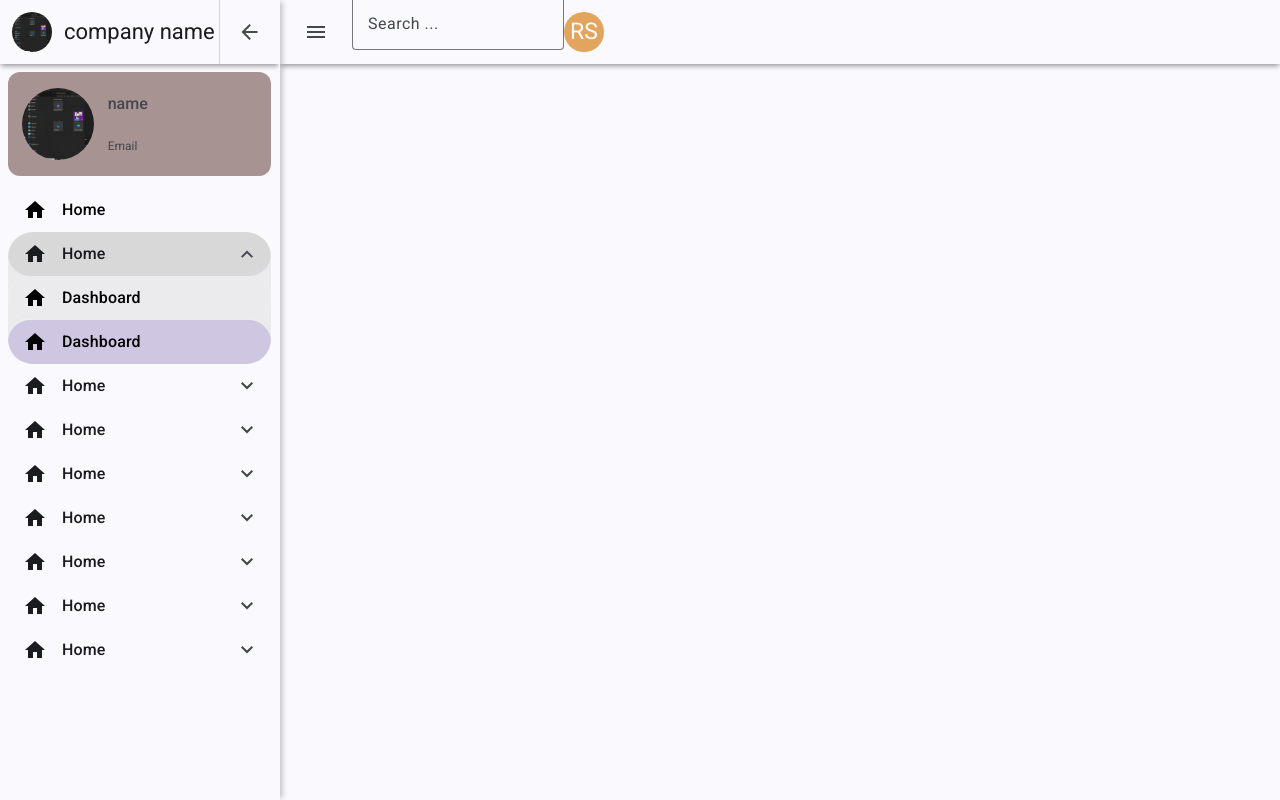
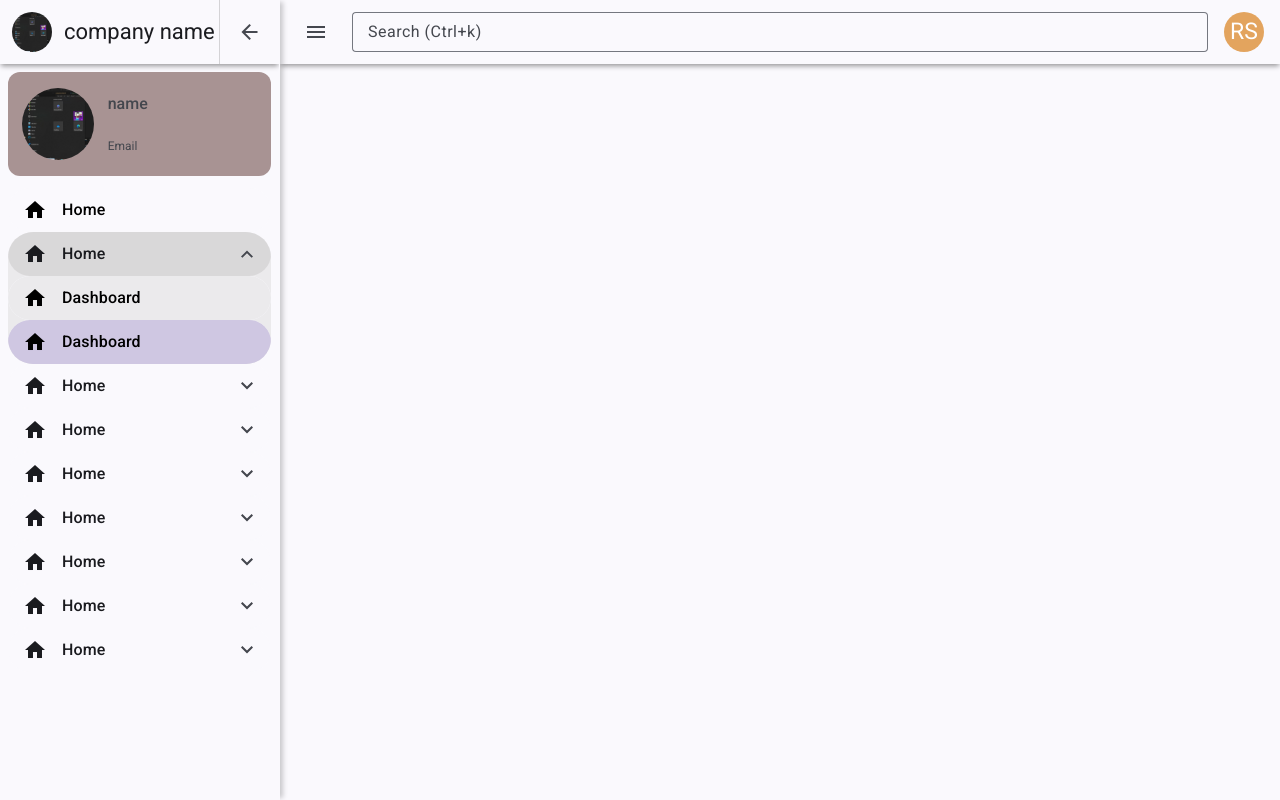
Before and after one commit to schoolm913/front-end, an Angular app: page /home/dashboard in a window 1280 px wide. Built offline with nearby package versions, Linux system fonts and the light colour scheme.

Commit message:
Search alignment fix

```diff
--- a/src/app/app.component.scss
+++ b/src/app/app.component.scss
@@ -0,0 +1,4 @@
+mat-form-field.small {
+    --mat-form-field-container-height: 40px;
+    --mat-form-field-container-vertical-padding: 8px;
+}
--- a/src/app/app.component.ts
+++ b/src/app/app.component.ts
@@ -1,13 +1,14 @@
 //--------------------------------------------------------------------------------------------------------------------------
 // Angular imports
 //--------------------------------------------------------------------------------------------------------------------------
-import { Component, OnInit } from '@angular/core';
+import { Component, OnInit, ViewEncapsulation } from '@angular/core';
 
 @Component({
   selector: 'app-root',
   templateUrl: './app.component.html',
   styleUrl: './app.component.scss',
-  standalone: false
+  standalone: false,
+  encapsulation: ViewEncapsulation.None
 })
 
 export class AppComponent implements OnInit {
--- a/src/app/app.module.ts
+++ b/src/app/app.module.ts
@@ -30,6 +30,7 @@ import { UserPanelComponent } from './navigation/user-panel/user-panel.component
 import { MatExpansionModule } from '@angular/material/expansion';
 import { FullScreenComponent } from './shared/full-screen/full-screen.component';
 import { SidebarMenuListComponent } from './navigation/sidebar-menu-list/sidebar-menu-list.component';
+import { MAT_FORM_FIELD_DEFAULT_OPTIONS } from '@angular/material/form-field';
 
 @NgModule({
   declarations: [
@@ -54,7 +55,11 @@ import { SidebarMenuListComponent } from './navigation/sidebar-menu-list/sidebar
 ],
   providers: [
     provideClientHydration(),
-    provideAnimationsAsync()
+    provideAnimationsAsync(),
+    {
+      provide: MAT_FORM_FIELD_DEFAULT_OPTIONS,
+      useValue: { subscriptSizing: 'dynamic' },
+    },
   ],
   bootstrap: [AppComponent],
   exports:[]
--- /dev/null
+++ b/src/app/config/config.ts
@@ -0,0 +1,3 @@
+export const keyboardShortCut = {
+    globalSerach: 'Ctrl+k'
+}
--- /dev/null
+++ b/src/app/directives-pipes/directives/keyBoardShortCut.directive.ts
@@ -0,0 +1,60 @@
+import { Directive, ElementRef, HostListener, Input } from '@angular/core';
+
+@Directive({
+    selector: '[keyboardShortCut]',
+    standalone: true
+})
+export class KeyboardShortCutDirective {
+    @Input() keyboardShortCut = '';
+    @Input() ShortCutAction: string = '';
+
+    private ctrl = 'ctrl';
+
+
+    constructor(private el: ElementRef) { }
+
+    @HostListener('document:keydown', ['$event'])
+    onKeydown(event: any): void {
+        // let keys = this.keyboardShortCut.split("+");
+        // let typedKey = this.findKeyName(keys[0]);
+        // // confirm combine keypress
+        // if (typedKey && typedKey.isModify) {
+        //     // check all key pressed
+        //     let allKeyPress = 0;
+        //     for (let key of keys) {
+        //         let typedKey: any = this.findKeyName(key);
+        //         if (event[typedKey.keyName].toLowerCase() === typedKey.keyName) {
+        //             allKeyPress++;
+        //         }
+        //     }
+        //     console.log(allKeyPress);
+        //     console.log(keys.length);
+
+        //     // trigger action
+        //     if (keys.length === allKeyPress) {
+        //         this.keyBoardAction();
+        //     }
+
+        // }
+    }
+
+
+    private findKeyName(key: string): { keyName: string, isModify: boolean } | null {
+        if (!key) return null;
+
+        if (key.toLowerCase() === 'ctrl') {
+            return { keyName: 'control', isModify: true }
+        }
+        return { keyName: key.toLowerCase(), isModify: true }
+    }
+
+
+    private keyBoardAction(): void {
+        // focus
+        if (this.ShortCutAction.toLowerCase().trim() === "focus") {
+            this.el.nativeElement.focus();
+        }
+    }
+
+
+}
--- a/src/app/navigation/navigation.component.html
+++ b/src/app/navigation/navigation.component.html
@@ -37,11 +37,11 @@
    </div>
   </mat-sidenav>
   <mat-sidenav-content [ngStyle]="{'margin-left': collabseSideBarWidth()}">
-    <mat-toolbar color="primary" class='content-toolbar'>
+    <mat-toolbar color="primary" class='content-toolbar w-full'>
       <button type="button" aria-label="Toggle sidenav" mat-icon-button (click)="drawer.toggle()">
         <mat-icon aria-label="Side nav toggle icon">menu</mat-icon>
       </button>
-      <app-toolbar></app-toolbar>
+      <app-toolbar class="flex-1"></app-toolbar>
     </mat-toolbar>
     <router-outlet></router-outlet>
     <!-- Add Content Here -->
--- a/src/app/shared/search/search.component.html
+++ b/src/app/shared/search/search.component.html
@@ -1,9 +1,3 @@
-<mat-form-field class="w-full" appearance="outline">
-    <mat-label>{{placeHolder}}</mat-label>
-    <input matInput type="text" [formControl]="inputValue">
-    @if (inputValue.value) {
-    <button class="m-[8px]" matSuffix mat-icon-button aria-label="Clear" (click)="clearInput()">
-        <mat-icon>close</mat-icon>
-    </button>
-}
+<mat-form-field class="w-full small" appearance="outline">
+    <input matInput type="text" [formControl]="inputValue" [placeholder]="placeHolder" [ShortCutAction]="'Focus'" [keyboardShortCut]="keyboardShortCut">
 </mat-form-field>
--- a/src/app/shared/search/search.component.ts
+++ b/src/app/shared/search/search.component.ts
@@ -1,7 +1,7 @@
 //--------------------------------------------------------------------------------------------------------------------------
 // Angular imports
 //--------------------------------------------------------------------------------------------------------------------------
-import { ChangeDetectionStrategy, Component, EventEmitter, Input, OnChanges, OnInit, Output, SimpleChanges } from '@angular/core';
+import { ChangeDetectionStrategy, Component, EventEmitter, Input, OnChanges, OnInit, Output, SimpleChanges, ViewEncapsulation } from '@angular/core';
 import { FormControl, FormsModule, ReactiveFormsModule } from '@angular/forms';
 
 
@@ -12,22 +12,27 @@ import { MatIconModule } from '@angular/material/icon';
 import { MatButtonModule } from '@angular/material/button';
 import {MatInputModule} from '@angular/material/input';
 import { MatFormFieldModule } from '@angular/material/form-field';
+import { KeyboardShortCutDirective } from '../../directives-pipes/directives/keyBoardShortCut.directive';
+import { keyboardShortCut } from '../../config/config';
 
 
 
 @Component({
   selector: 'app-search',
   standalone: true,
-  imports: [ReactiveFormsModule, FormsModule, MatIconModule, MatButtonModule, MatInputModule, MatFormFieldModule],
+  imports: [ReactiveFormsModule, FormsModule, MatIconModule, MatButtonModule, MatInputModule, MatFormFieldModule, KeyboardShortCutDirective],
   changeDetection: ChangeDetectionStrategy.OnPush,
   templateUrl: './search.component.html',
-  styleUrl: './search.component.scss'
+  styleUrl: './search.component.scss',
+  encapsulation: ViewEncapsulation.None
 })
 export class SearchComponent {
 
   // Input
   @Input() defaultValue: string = '';
   @Input() placeHolder: string = 'Search ...';
+  @Input() keyboardShortCut: string = '';
+
 
   // Output
   @Output() change = new EventEmitter<string>();
--- a/src/app/shared/toolbar/toolbar.component.html
+++ b/src/app/shared/toolbar/toolbar.component.html
@@ -1,9 +1,9 @@
-<div class="flex items-center justify-between p-[16px]">
+<div class="flex items-center justify-between p-[16px] w-full">
     <!-- Search -->
-    <app-search class="w-full"></app-search>
+    <app-search class="w-full" [placeHolder]="searchPlaceHolder" [keyboardShortCut]="keyboardShortCut"></app-search>
 
     <!-- avatar section -->
-    <div class="w-full flex flex-row justify-end">
+    <div class="px-[16px] flex flex-row justify-end">
         <app-avatar [name]="'Ram sankar'"></app-avatar>
     </div>
     <app-full-screen></app-full-screen>
--- a/src/app/shared/toolbar/toolbar.component.ts
+++ b/src/app/shared/toolbar/toolbar.component.ts
@@ -18,6 +18,7 @@ import { MatIconModule } from '@angular/material/icon';
 import { MatButtonModule } from '@angular/material/button';
 import { AvatarComponent } from "../avatar/avatar.component";
 import { FullScreenComponent } from '../full-screen/full-screen.component';
+import { keyboardShortCut } from '../../config/config';
 
 @Component({
   selector: 'app-toolbar',
@@ -31,9 +32,11 @@ export class ToolbarComponent implements OnInit, OnChanges {
   // Output
   @Output() change = new EventEmitter<string>();
 
-
   // public
   public inputValue: FormControl = new FormControl("");
+  public keyboardShortCut = keyboardShortCut.globalSerach;
+  public searchPlaceHolder = 'Search (' + keyboardShortCut.globalSerach + ')';
+
 
   //--------------------------------------------------------------------------------------------------------------------------
   // Life cycle hooks
--- a/src/index.html
+++ b/src/index.html
@@ -8,6 +8,7 @@
   <link rel="icon" type="image/x-icon" href="favicon.ico">
   <link href="https://fonts.googleapis.com/icon?family=Material+Icons" rel="stylesheet">
   <link href="https://fonts.googleapis.com/css2?family=Roboto:wght@300;400;500&display=swap" rel="stylesheet">
+  <link href="https://fonts.googleapis.com/icon?family=Material+Icons" rel="stylesheet">
 </head>
 <body class="mat-typography">
   <app-root></app-root>
```
